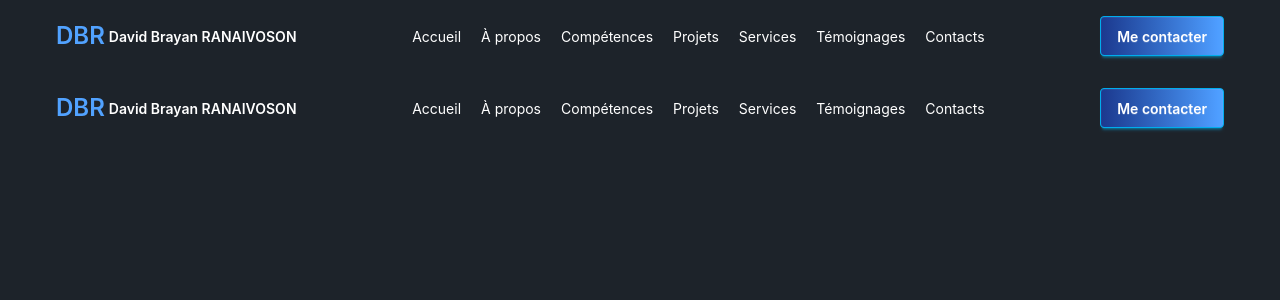
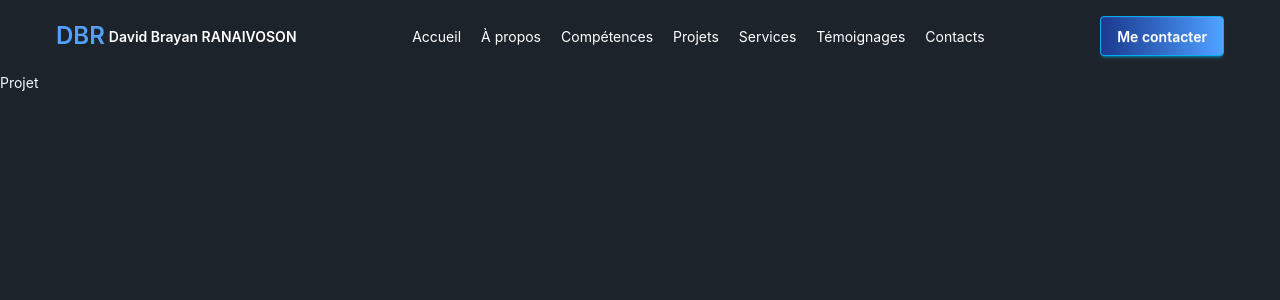
Before and after one commit to davidbrayanranaivoson/Portfolio, a React (Vite) app: page /Statistics in a window 1280 px wide. Shown: the top 300 px of the page. Built offline with nearby package versions, Linux system fonts and the light colour scheme.

Commit message:
Mise à niveau de la bar de navigation

```diff
--- a/src/pages/Projet.tsx
+++ b/src/pages/Projet.tsx
@@ -1,9 +1,3 @@
-import { NavBar } from "../components/navbar";
-
 export default function Projet() {
-  return (
-    <div>
-      <NavBar />
-    </div>
-  );
+  return <div>Projet</div>;
 }
```
